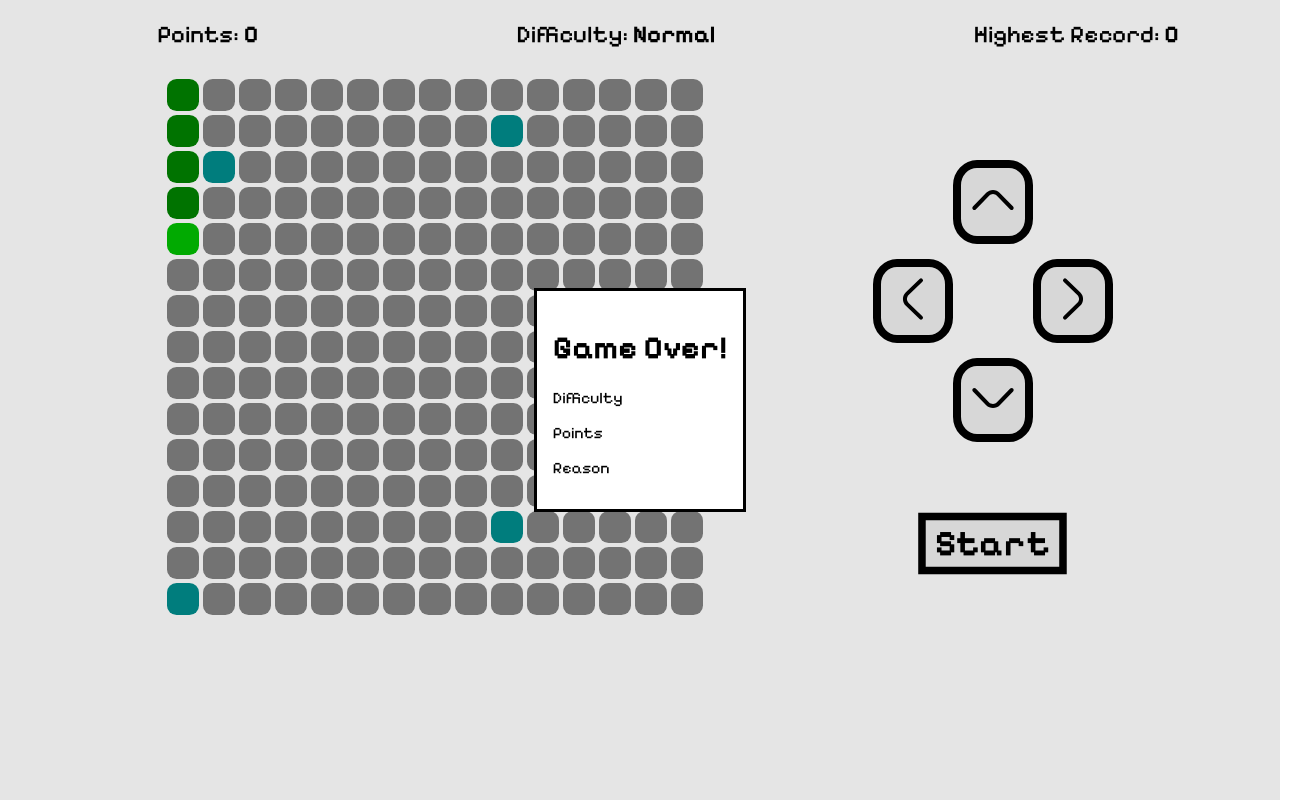
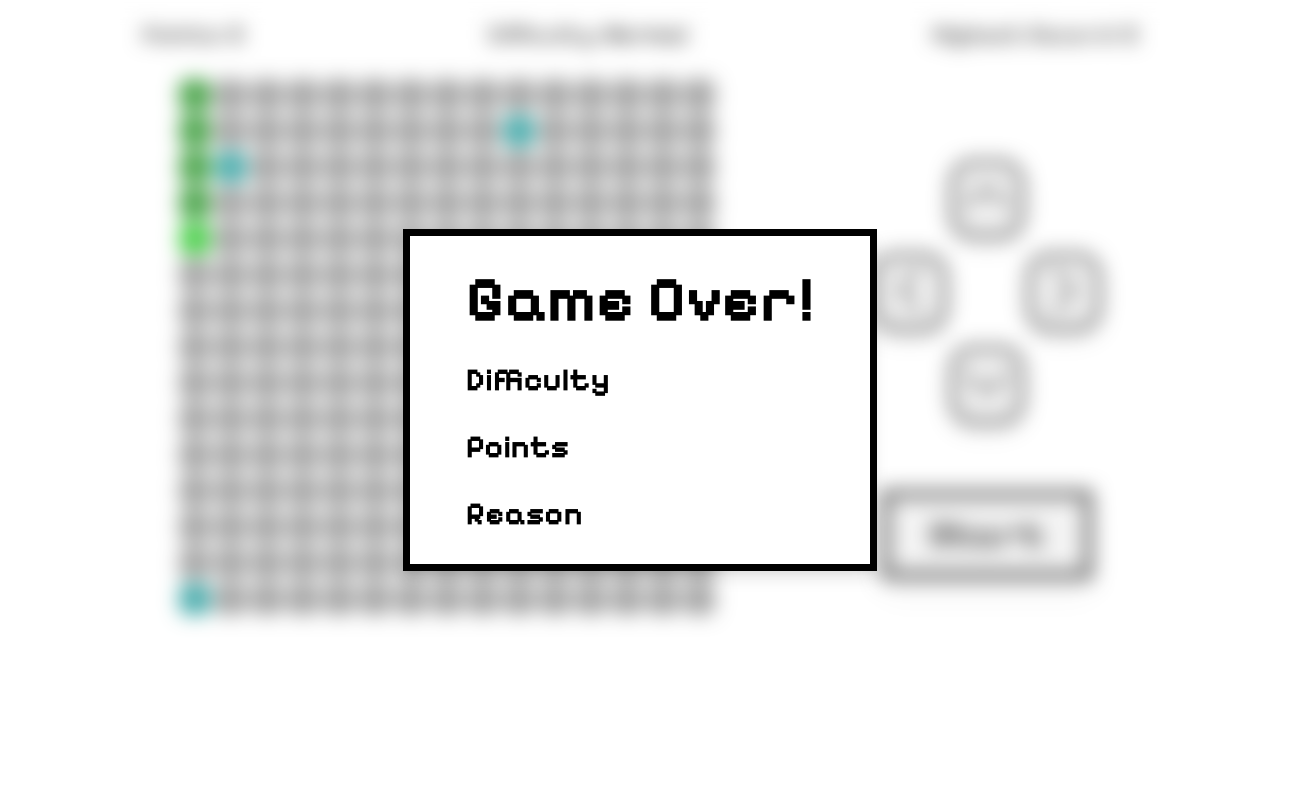
Before and after one commit to TommyS725/snake, a plain HTML site: page index.html in a window 1280 px wide. Both pictures are taken after a click on the button 992 px from the left and 202 px from the top of the page. Shown: the whole page, 1308 px wide, since content can reach past the window. Drawn offline with Linux system fonts and the light colour scheme.

Commit message:
Update style.css

```diff
--- a/style.css
+++ b/style.css
@@ -1,62 +1,79 @@
-main{
-    margin: 20px;
-    display: flex;
-    justify-content:space-evenly;
-    align-content:  center;
-    flex-wrap: wrap;
-    border: none;
-    /* font-family: "Roboto"; */
+body {
     font-family: "Pixelify Sans", sans-serif;
     font-optical-sizing: auto;
     font-weight: 400;
     font-style: normal;
-    gap:10px;
+    margin: unset;
+}
+
+
+
+main {
+    margin: 10px;
+    display: flex;
+    justify-content: space-evenly;
+    align-content: center;
+    flex-wrap: wrap;
+    border: none;
+    row-gap: 15px;
+
     @media only screen and (min-width: 768px) {
-        gap: 30px;
+        margin: 20px;
+        row-gap: 30px;
+
     }
 }
 
-#grid{
+#grid {
     width: fit-content;
     display: grid;
     gap: 0.125rem;
+
     @media only screen and (min-width: 768px) {
         gap: 0.25rem;
     }
 }
 
-.block{
+.block {
     background-color: gray;
     border-radius: 30%;
+    width: 1.5rem;
+    height: 1.5rem;
+
+    @media only screen and (min-width: 600px) {
         width: 1.75rem;
         height: 1.75rem;
+    }
+
     @media only screen and (min-width: 768px) {
         width: 2rem;
         height: 2rem;
     }
 }
 
-.snake{
+.snake {
     background-color: green;
 }
 
-.head{
+.head {
     background-color: rgb(1, 189, 1);
 }
 
 
-.fruit{
-    background-color:darkcyan;
+.fruit {
+    background-color: darkcyan;
 }
 
 
-#controll{
+#controll {
     width: 100%;
     display: flex;
+    /* flex-wrap: warp; */
     align-content: center;
-    justify-content: center;
-    /* gap:20px; */
-    @media only screen and (min-width:600px) {
+    justify-content: space-around;
+
+    @media only screen and (min-width:1000px) {
+        margin: unset;
         width: fit-content;
         justify-content: space-evenly;
         flex-direction: column;
@@ -64,81 +81,100 @@ main{
 
 }
 
-.dir-btn{
-    border: solid 8px;
+button,
+dialog {
+    box-shadow:
+        0 10px 15px -3px rgba(0, 0, 0, 0.1),
+        0 4px 6px -2px rgba(0, 0, 0, 0.05);
+}
+
+.dir-btn {
+    border: solid 5px;
     border-radius: 30%;
     width: fit-content;
-    padding: unset
+    padding: unset;
+
 }
 
-.dir-btn.on{
+.dir-btn.on {
+    background-color: rgb(194, 194, 194);
+}
+
+.dir-btn.invalid,
+#start-btn.invalid {
+    background-color: lightcoral;
+}
+
+.dir-btn.clicked,
+#start-btn.clicked {
     background-color: gray;
 }
 
-.dir-btn.invalid{
-    background-color: lightcoral;
-}
-
-.btn-group{
+.btn-group {
     display: flex;
     flex-direction: column;
     justify-content: center;
     align-items: center;
+
     @media screen and (min-width:768px) {
         gap: 15px;
         margin: 30px 0 30px 0;
     }
 }
 
-.btn-group > button > svg, .btn-group > div > button > svg{
-    height: 35px;
-    width: 35px;
+.btn-group svg {
+    height: 40px;
+    width: 40px;
+
     @media only screen and (min-width:768px) {
         height: unset;
         width: unset;
     }
 }
 
-.honrizontal-btns{
+.honrizontal-btns {
     display: flex;
     flex-direction: row;
     justify-content: center;
     align-items: center;
-    gap:40px;
+    gap: 40px;
+
     @media screen and (min-width:768px) {
-        gap:80px;
+        gap: 80px;
 
     }
 }
 
 
 
-.text-group{
-    font-size:x-large;
+.text-group {
     text-align: center;
-    min-width: 100vw;
+    min-width: 100%;
+    height: fit-content;
     display: flex;
     justify-content: space-around;
 }
 
-.text-group > p {
-    font-weight:500;
-    margin: 0;
+.text-group>p {
+    margin: unset;
+    font-size: x-large;
+    font-weight: 500;
+    /* letter-spacing: -2px; */
 }
 
 .value {
-    font-weight:700;
+    font-weight: 700;
 }
 
-#difficulty{
+#difficulty {
     cursor: not-allowed;
 }
 
-.end >div>p> #difficulty{
+.end #difficulty {
     cursor: pointer;
 }
 
-.end >div>p> #difficulty:hover{
+.end #difficulty:hover {
     text-decoration: underline;
 }
 
@@ -147,13 +183,53 @@ button {
     font-optical-sizing: auto;
 }
 
-#start-btn{
-    font-size:x-large;
+#start-btn {
+    font-size: x-large;
     font-weight: bolder;
     border: solid 5px;
     height: fit-content;
     align-self: center;
+    padding: 10px;
+    width: 140px;
+    height: auto;
+
     @media screen and (min-width:768px) {
         scale: 150%;
     }
 }
+
+dialog {
+    /* position: absolute; */
+    /* top: 50%; */
+    border-width: 7px;
+
+}
+
+
+dialog>div {
+    padding: 0px 40px 0px 40px;
+    border: unset;
+    font-size: xx-large;
+    font-weight: 700;
+}
+
+dialog>div>div {
+    display: grid;
+    grid-template-columns: repeat(2, minmax(0, 1fr));
+    justify-content: space-evenly;
+}
+
+dialog h1 {
+    line-height: 10px;
+    text-align: center;
+}
+
+dialog p {
+    height: fit-content;
+    line-height: 3px;
+}
+
+dialog::backdrop {
+    background-color: rgb(255 255 255 / 30%);
+    backdrop-filter: blur(10px);
+}
```
Lines whose indentation alone changed are shown as unchanged.
